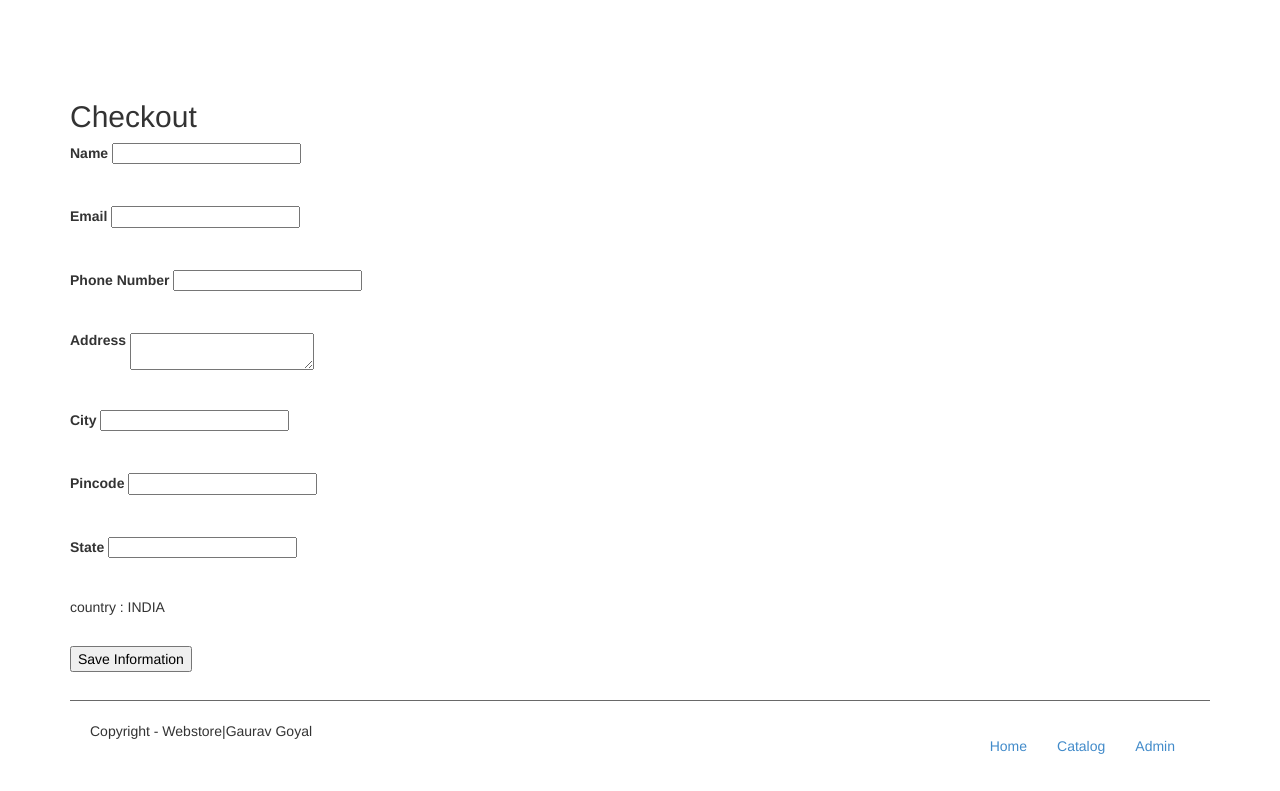
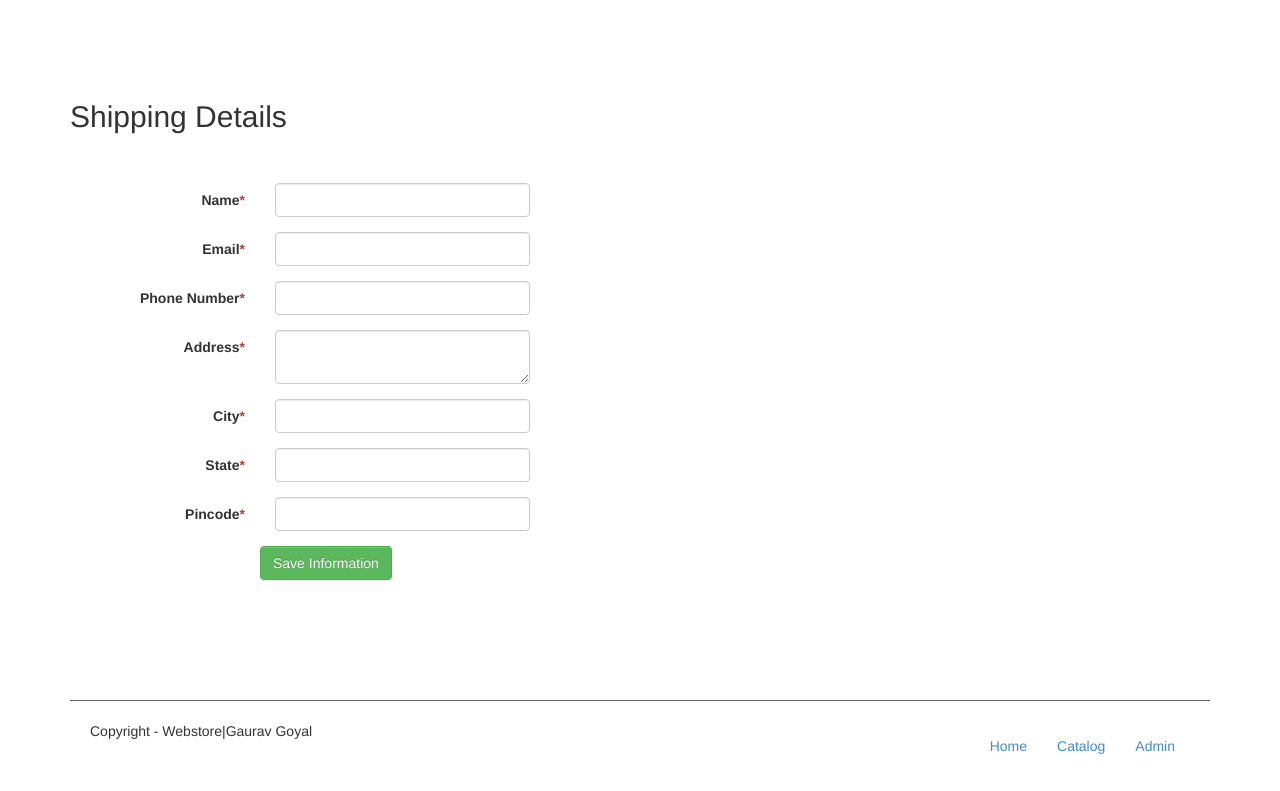
Before and after one commit to goyal1092/webstore, a Flask app: page /checkout/details in a window 1280 px wide. Shown: the part 64-855 px from the top of the page. Run offline with Flask 2, Linux system fonts and the light colour scheme.

Commit message:
Checkout Form UI Improved.

```diff
--- a/app/forms.py
+++ b/app/forms.py
@@ -1,7 +1,7 @@
 from flask.ext.wtf import Form
 from wtforms import TextField, PasswordField, TextAreaField, SelectField, DecimalField, IntegerField
 from wtforms.ext.sqlalchemy.fields import QuerySelectField
-from wtforms.validators import Required, Email, EqualTo, Length
+from wtforms.validators import Required, Email, EqualTo, NumberRange, Regexp
 from models import Category
 
 def get_category():
@@ -30,7 +30,7 @@ class SignupForm(Form):
     confirm = PasswordField('Confirm_Password', validators=[Required('Enter confirm password')])
 
 class QuantityForm(Form):
-    quantity = IntegerField('Quantity', validators=[Required('Please eneter quantity.'), Length(min=1, max=2)], default=1)
+    quantity = IntegerField('Quantity', validators=[Required('Please eneter quantity.'), NumberRange(min=1, max=30)], default=1)
 
 class UserInfoForm(Form):
     name = TextField('Name', validators=[Required('please enter your name.')])
@@ -39,7 +39,7 @@ class UserInfoForm(Form):
     address = TextAreaField('Address', validators=[Required('Please enter your address.')])
     city = TextField('City',validators=[Required('Please enter your city.')] )
     state = TextField('State', validators=[Required('Please enter your state.')])
-    pincode = TextField('Pincode', validators=[Required('Please enter your address.')])
+    pincode = TextField('Pincode', validators=[Required('Please enter your pincode.')])
 
 class ChangePasswordForm(Form):
     password = PasswordField('Password', validators=[Required('Password required'), EqualTo('confirm','Password does not match.')])
--- a/app/templates/checkout_details.html
+++ b/app/templates/checkout_details.html
@@ -3,61 +3,37 @@
 {% block content%}
     {% with messages = get_flashed_messages() %}
         {% if messages %}
-    <ul class=flashes>
+            <ul class='text-danger'>
                 {% for message in messages %}
-      <li>{{ message }}</li>
+                    <p>{{ message }}</p>
                 {% endfor %}
             </ul>
         {% endif %}
     {% endwith %}
 
-<h2>Checkout </h2>
-<form name="checkout" method="post">
-<h5>{{ form.hidden_tag() }}
-    {{ form.name.label }}
-    {{ form.name }}</h5>
-    {% for message in form.name.errors %}
-    <div class="flash">{{ message }}</div>
+    <h2>Shipping Details</h2>
+    <br>
+    <br>
+
+    <form name="checkout" method="post" class="form-horizontal">
+        {{ form.hidden_tag() }}
+        {% for field in form if field.widget.input_type != 'hidden' %}
+            <div class="col-md-12">
+                <div class="form-group">
+                    <label class="col-md-2 control-label">  {{ field.label }}<span class="text-danger">*</span></label>
+                    <div class="col-md-3"> {{ field(class_='form-control') }}</div>
+                    <div class="col-md-6">
+                        {% for message in field.errors %}
+                            <p class="text-danger">{{ message }} </p>
                         {% endfor %}
-<br>
-<h5>{{ form.email.label }}
-    {{ form.email }}</h5>
-    {% for message in form.email.errors %}
-    <div class="flash">{{ message }}</div>
+                    </div>
+                </div >
+            </div>
         {% endfor %}
-<br>
-  <h5>  {{ form.phone_no.label }}
-    {{ form.phone_no }}</h5>
-{% for message in form.phone_no.errors %}
-    <div class="flash">{{ message }}</div>
-  {% endfor %}
-<br>
-  <h5>  {{ form.address.label }}
-    {{ form.address }}</h5>
-{% for message in form.address.errors %}
-    <div class="flash">{{ message }}</div>
-  {% endfor %}
-<br>
-  <h5>  {{ form.city.label }}
-    {{ form.city }}</h5>
-{% for message in form.city.errors %}
-    <div class="flash">{{ message }}</div>
-  {% endfor %}
-<br>
- <h5>   {{ form.pincode.label }}
-    {{ form.pincode }}</h5>
-{% for message in form.pincode.errors %}
-    <div class="flash">{{ message }}</div>
-  {% endfor %}
-<br>
- <h5>   {{ form.state.label }}
-    {{ form.state }}</h5>
-{% for message in form.state.errors %}
-    <div class="flash">{{ message }}</div>
-  {% endfor %}
-<br>
-   <h5> country : INDIA</h5>
-<br>
-<input type="submit" value="Save Information"/>
+
+        <div class=" col-md-offset-2">
+
+            <input type="submit" class="btn btn-success" value="Save Information"/>
+        </div>
     </form>
 {% endblock %}
--- a/app/templates/order_summary.html
+++ b/app/templates/order_summary.html
@@ -1,6 +1,8 @@
 {% extends 'base.html' %}
 
 {% block content%}
+<h2>Order Summary</h2>
+<h4>Shipping Details</h4>
 <h4>Name - {{ checkout.name }}</h4>
 <h4>Contact Number - {{ checkout.phone }}</h4>
 <h4>Shipping Address - {{ checkout.address }}
```
Also changed, not shown: app/templates/cart.html (+2 -10 lines). Lines whose indentation alone changed are shown as unchanged.
